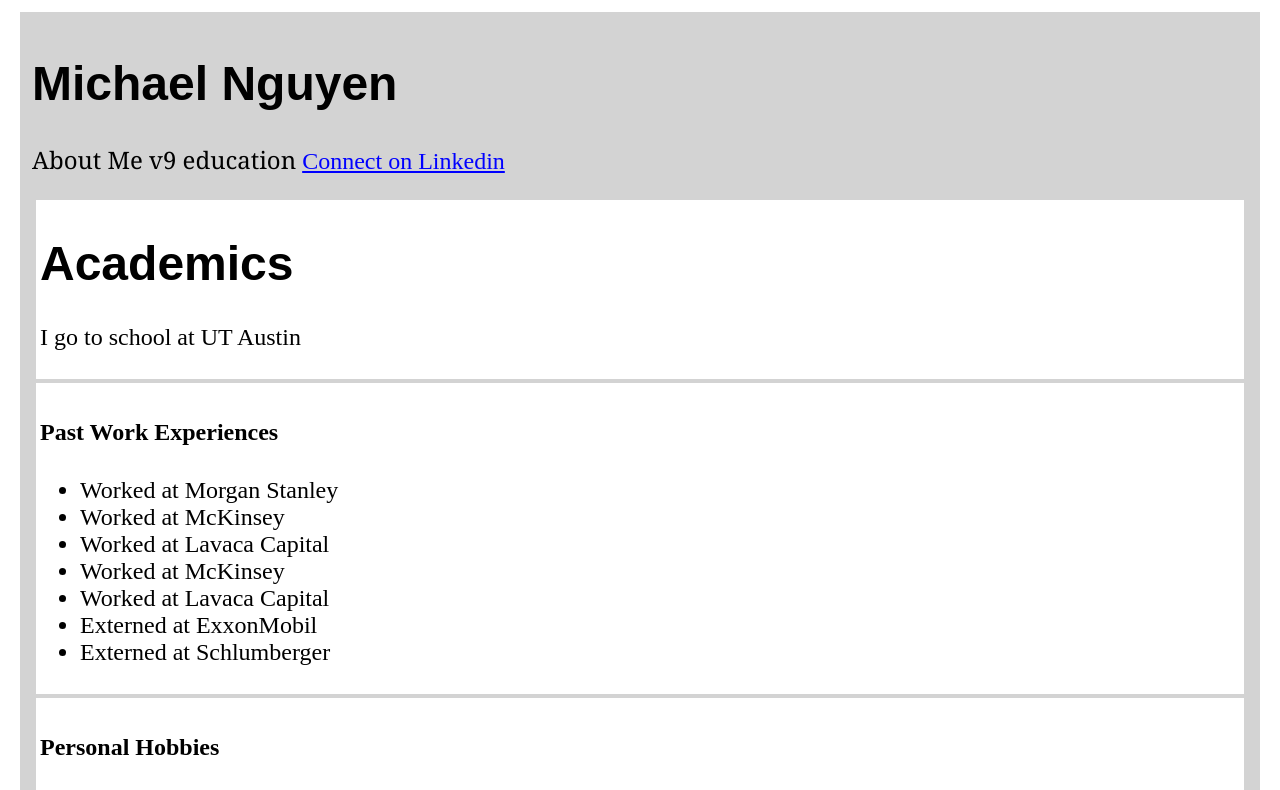
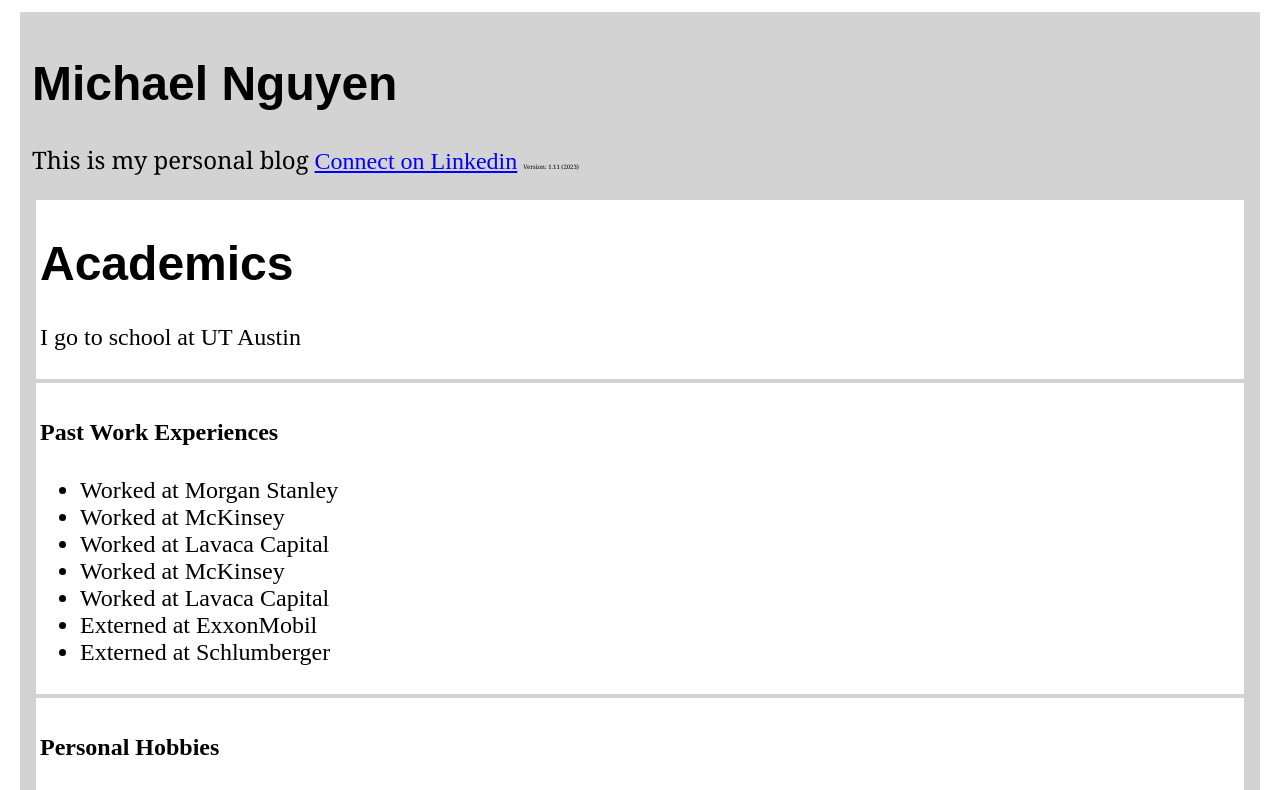
Before and after one commit to Michael-UT/Michael-UT.github.io, a plain HTML site: page index.html in a window 1280 px wide. Shown: the top 790 px of the page. Drawn offline with Linux system fonts and the light colour scheme; a script that the page names is missing.

Commit message:
added version number

```diff
--- a/index.html
+++ b/index.html
@@ -14,8 +14,9 @@
             <h1>Michael Nguyen</h1>
             <p>
                 <!-- Main updates <span id="adjective">static</span>. -->
-                <span id="lightHeader">About Me v9 education</span>
+                <span id="lightHeader">This is my personal blog</span>
                 <a href="https://www.linkedin.com/in/mngn/">Connect on Linkedin</a>
+                <span id="smallDetail">Version: 1.11 (2023)</span>
             </p>
             <div class="resumeSection">
                 <h1>Academics</h1>
--- a/stylesheet.css
+++ b/stylesheet.css
@@ -44,6 +44,12 @@ h1 {
     /* background-color: gray; */
     color: black;
 }
+#smallDetail {
+    font-family: "Georgia";
+    /* background-color: gray; */
+    color: black;
+    font-size: 6px;
+}
 #image {
   display: block;
   text-align: center;
```
